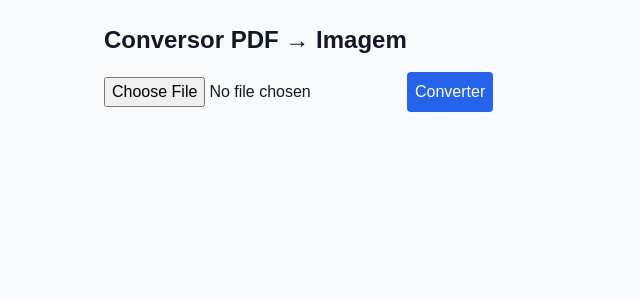
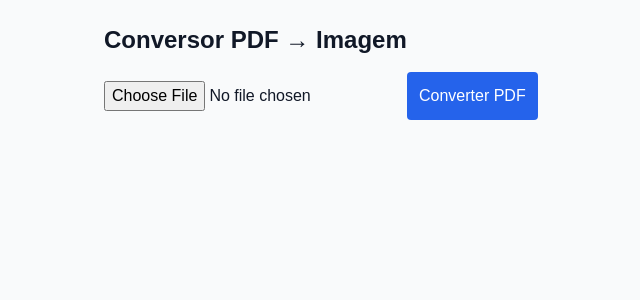
Before and after one commit to gustavoilg/lulotools, a Next.js app: page /pdf in a window 1280 px wide. Shown: the top 300 px of the page, without its empty margins (272-912 px from the left). Built offline with nearby package versions, Linux system fonts and the light colour scheme.

Commit message:
Update page.tsx

```diff
--- a/app/pdf/page.tsx
+++ b/app/pdf/page.tsx
@@ -1,14 +1,13 @@
 "use client";
 
-import { useState, useEffect } from "react";
+import { useEffect, useState } from "react";
 
-export default function PdfToImagePage() {
+export default function PdfToImage() {
   const [pdfFile, setPdfFile] = useState<File | null>(null);
 
   useEffect(() => {
-    // Adiciona PDF.js no navegador
     const script = document.createElement("script");
-    script.src = "https://cdnjs.cloudflare.com/ajax/libs/pdf.js/3.9.179/pdf.min.js";
+    script.src = "https://cdn.jsdelivr.net/npm/pdf-lib/dist/pdf-lib.min.js";
     script.async = true;
     document.body.appendChild(script);
   }, []);
@@ -19,27 +18,21 @@ export default function PdfToImagePage() {
     const arrayBuffer = await pdfFile.arrayBuffer();
 
     // @ts-ignore
-    const pdfjsLib = window["pdfjs-dist/build/pdf"];
+    const pdfLib = window.PDFLib;
+    const pdfDoc = await pdfLib.PDFDocument.load(arrayBuffer);
 
-    // @ts-ignore
-    pdfjsLib.GlobalWorkerOptions.workerSrc =
-      "https://cdnjs.cloudflare.com/ajax/libs/pdf.js/3.9.179/pdf.worker.min.js";
+    const pages = pdfDoc.getPages();
+    const firstPage = pages[0];
 
-    const pdf = await pdfjsLib.getDocument({ data: arrayBuffer }).promise;
-    const page = await pdf.getPage(1);
-    const viewport = page.getViewport({ scale: 2 });
+    const { width, height } = firstPage.getSize();
 
-    const canvas = document.createElement("canvas");
-    const ctx = canvas.getContext("2d")!;
+    const png = await pdfDoc.saveAsBase64({ dataUri: true });
 
-    canvas.width = viewport.width;
-    canvas.height = viewport.height;
-
-    await page.render({ canvasContext: ctx, viewport }).promise;
-
-    const img = canvas.toDataURL("image/png");
-    const win = window.open();
-    win?.document.write(`<img src="${img}" style="width:100%">`);
+    const newWindow = window.open();
+    newWindow?.document.write(`
+      <h2>Primeira página do PDF</h2>
+      <img src="${png}" style="width:100%;max-width:800px;">
+    `);
   };
 
   return (
@@ -53,8 +46,11 @@ export default function PdfToImagePage() {
         onChange={(e) => setPdfFile(e.target.files?.[0] || null)}
       />
 
-      <button className="bg-blue-600 text-white p-2 rounded" onClick={convert}>
-        Converter
+      <button
+        onClick={convert}
+        className="bg-blue-600 text-white p-3 rounded"
+      >
+        Converter PDF
       </button>
     </div>
   );
```
